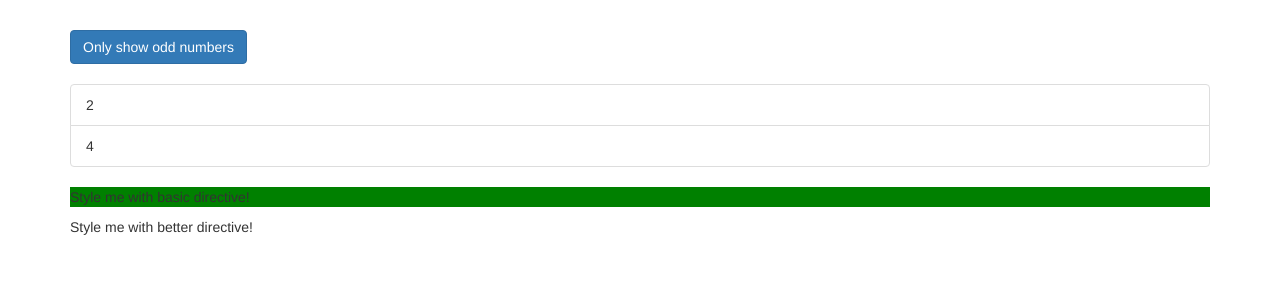
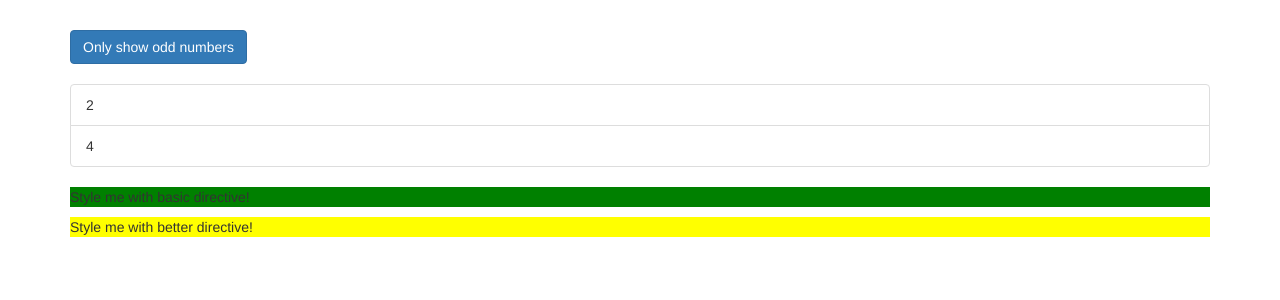
Before and after one commit to jcpenap/directives-start, an Angular app: page / in a window 1280 px wide. Shown: the top 300 px of the page. Built offline with nearby package versions, Linux system fonts and the light colour scheme.

Commit message:
Binding to directive properties

```diff
--- a/src/app/app.component.html
+++ b/src/app/app.component.html
@@ -22,7 +22,7 @@
         </div>
       </ul>
       <p appBasicHighlight>Style me with basic directive!</p>
-      <p appBetterHighlight>Style me with better directive!</p>
+      <p appBetterHighlight [defaultColor]="'yellow'" [highlightColor]="'red'">Style me with better directive!</p>
     </div>
   </div>
 </div>
--- a/src/app/better-highlight/better-highlight.directive.ts
+++ b/src/app/better-highlight/better-highlight.directive.ts
@@ -1,24 +1,26 @@
-import { Directive, OnInit, ElementRef, Renderer2, HostListener, HostBinding } from '@angular/core';
+import { Directive, OnInit, ElementRef, Renderer2, HostListener, HostBinding, Input } from '@angular/core';
 
 @Directive({
   selector: '[appBetterHighlight]'
 })
 export class BetterHighlightDirective implements OnInit {
 
-  @HostBinding('style.backgroundColor') backgroundColor: string = 'transparent'
+  @Input() defaultColor: string = 'transparent';
+  @Input() highlightColor: string = 'blue';
+  @HostBinding('style.backgroundColor') backgroundColor: string = 'transparent';
 
   constructor() { }
 
   ngOnInit(): void {
-
+    this.backgroundColor = this.defaultColor;
   }
 
   @HostListener('mouseenter') mouseenter(eventData: Event) {
-    this.backgroundColor = 'blue';
+    this.backgroundColor = this.highlightColor;
   }
 
   @HostListener('mouseleave') mouseleave(eventData: Event) {
-    this.backgroundColor = 'transparent';
+    this.backgroundColor = this.defaultColor;
   }
 
 }
```
